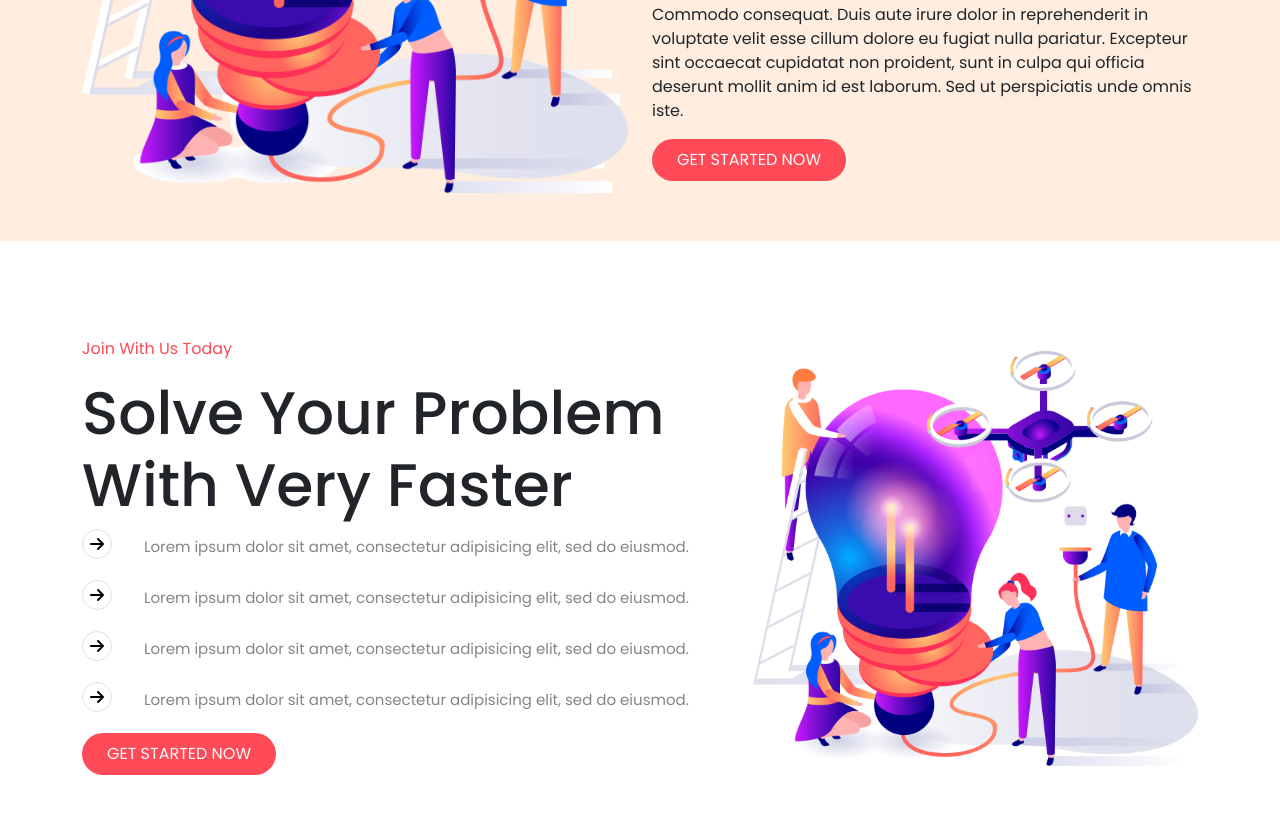
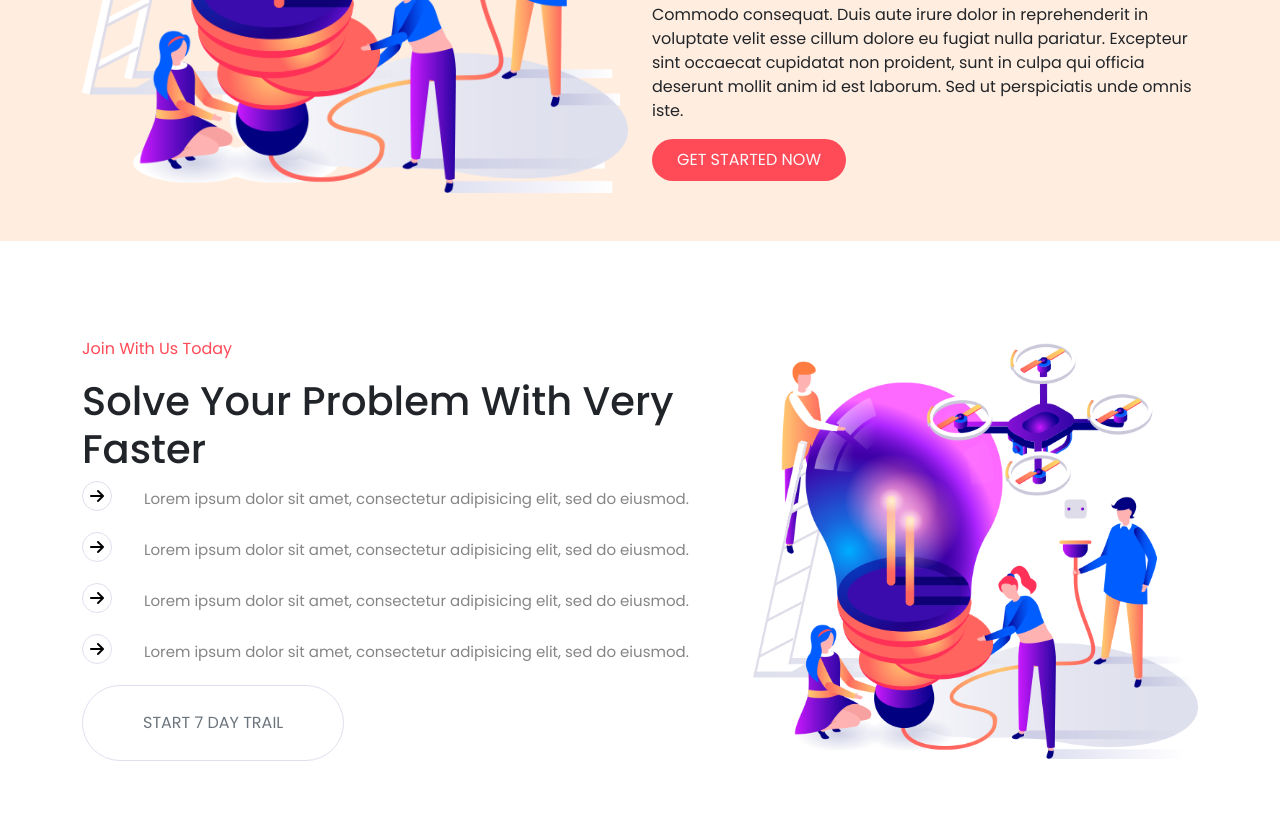
Before and after one commit to kawsarkabir/Romada, a plain HTML site: page index.html in a window 1280 px wide. Shown: the part 1417-2230 px from the top of the page. Drawn offline with nearby package versions, Linux system fonts and the light colour scheme.

Commit message:
update solved section

```diff
--- a/index.html
+++ b/index.html
@@ -127,8 +127,8 @@
       </div>
     </section>
     <!-- about section end -->
-      <!-- about section start -->
-      <section class="about-section my-5">
+      <!-- solve section start -->
+      <section class="solved-section my-5">
         <div class="container py-5">
           <div class="row g-4 align-items-center">
             <div class="col-lg-7 col-md-7 col-sm-12">
@@ -176,8 +176,7 @@
                     </ul>
                   </div>
                 </div>
-
-                <button class="btn bg-red text-light rounded-pill px-4 py-2"><span>GET STARTED NOW</span></button>
+                <button class="btn-outline-secondary btn"><span>START 7 DAY TRAIL</span></button>
             </div>
             <div class="col-lg-5 col-md-5 col-sm-12">
               <img src="./img/about-image1.png" alt="" class="img-fluid">
@@ -185,6 +184,8 @@
           </div>
         </div>
       </section>
+      <!-- == solved section end === -->
+
 
 
 
--- a/style.css
+++ b/style.css
@@ -68,7 +68,11 @@ body{
     color: #000;
 
 }
-.list{}
+.solved-section button{
+    border: 1px solid #e0dfee;
+    padding: 25px 60px;
+    border-radius: 40px;
+}
 .list ul{
     list-style: none;
 }
```
